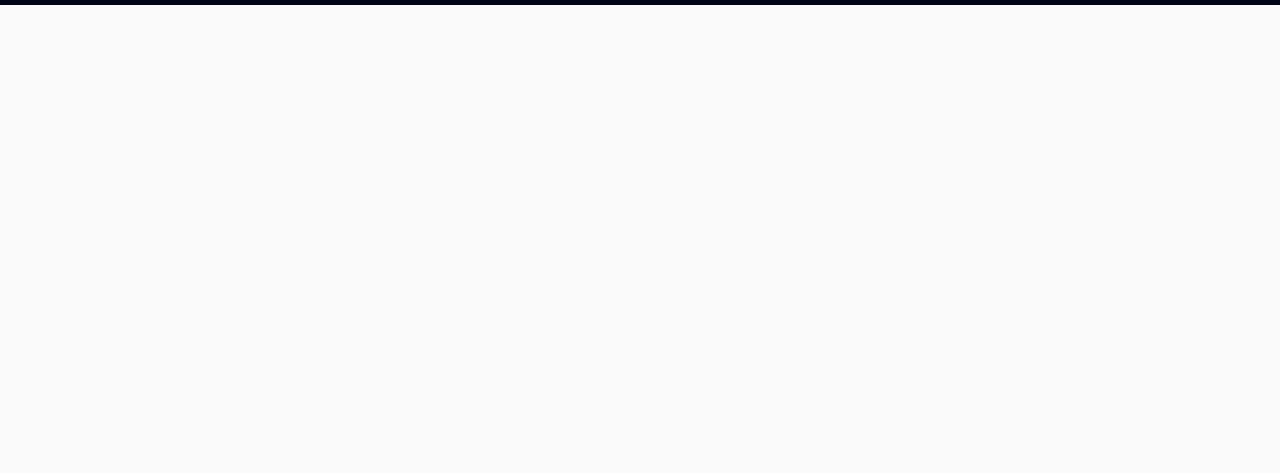
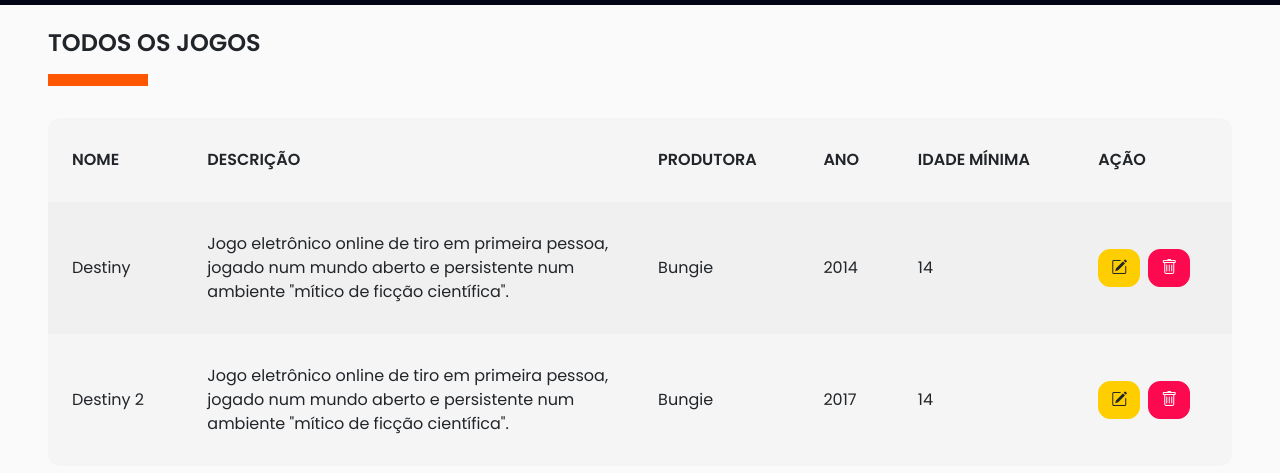
Before and after one commit to vinixiii/my-games-list, a website built with Vite: page frontend/src/index.html in a window 1280 px wide. Shown: the part 105-578 px from the top of the page. Built offline with nearby package versions, Linux system fonts and the light colour scheme.

Commit message:
feat(frontend): add boostrap-icons and create games table

```diff
--- a/frontend/package.json
+++ b/frontend/package.json
@@ -14,6 +14,7 @@
   "dependencies": {
     "@popperjs/core": "^2.11.8",
     "bootstrap": "^4.6.2",
+    "bootstrap-icons": "^1.11.2",
     "jquery": "^3.7.1"
   }
 }
--- a/frontend/src/index.html
+++ b/frontend/src/index.html
@@ -12,11 +12,6 @@
       href="https://fonts.googleapis.com/css2?family=Poppins:wght@400;500;600;700&display=swap"
       rel="stylesheet"
     />
-
-    <!-- <link
-      rel="stylesheet"
-      href="https://cdn.jsdelivr.net/npm/bootstrap-icons@1.11.2/font/bootstrap-icons.min.css"
-    /> -->
 
     <link href="./css/main.css" rel="stylesheet" />
 
@@ -62,6 +57,78 @@
       </nav>
     </header>
 
+    <main class="d-flex flex-column justify-content-center">
+      <div class="container pt-4 px-4 px-lg-5">
+        <h1 class="title">Todos os jogos</h1>
+
+        <div class="m-0 mt-3 divider"></div>
+
+        <section class="table-responsive-lg">
+          <table
+            id="gamesListTable"
+            class="table rounded table-striped table-borderless table-hover"
+          >
+            <thead>
+              <tr>
+                <th>Nome</th>
+                <th>Descrição</th>
+                <th>Produtora</th>
+                <th>Ano</th>
+                <th>Idade mínima</th>
+                <th>Ação</th>
+              </tr>
+            </thead>
+
+            <tbody>
+              <tr class="align-content-center">
+                <td>Destiny</td>
+                <td class="gameDescription">
+                  Jogo eletrônico online de tiro em primeira pessoa, jogado num
+                  mundo aberto e persistente num ambiente "mítico de ficção
+                  científica".
+                </td>
+                <td>Bungie</td>
+                <td>2014</td>
+                <td>14</td>
+                <td>
+                  <div class="d-flex">
+                    <button id="editButton" class="btn btn-secondary mr-2">
+                      <i class="bi bi-pencil-square"></i>
+                    </button>
+                    <button id="deleteButton" class="btn btn-danger">
+                      <i class="bi bi-trash"></i>
+                    </button>
+                  </div>
+                </td>
+              </tr>
+
+              <tr class="align-content-center">
+                <td>Destiny 2</td>
+                <td class="gameDescription">
+                  Jogo eletrônico online de tiro em primeira pessoa, jogado num
+                  mundo aberto e persistente num ambiente "mítico de ficção
+                  científica".
+                </td>
+                <td>Bungie</td>
+                <td>2017</td>
+                <td>14</td>
+                <td>
+                  <div class="d-flex">
+                    <button id="editButton" class="btn btn-secondary mr-2">
+                      <i class="bi bi-pencil-square"></i>
+                    </button>
+                    <button id="deleteButton" class="btn btn-danger">
+                      <i class="bi bi-trash"></i>
+                    </button>
+                  </div>
+                </td>
+              </tr>
+            </tbody>
+          </table>
+        </section>
+      </div>
+    </main>
+
     <script type="module" src="./js/main.js"></script>
   </body>
 </html>
--- a/frontend/src/js/main.js
+++ b/frontend/src/js/main.js
@@ -1 +1,2 @@
-import * as bootstrap from 'bootstrap';
+import 'bootstrap';
+import 'bootstrap-icons/font/bootstrap-icons.css';
--- a/frontend/src/scss/main.scss
+++ b/frontend/src/scss/main.scss
@@ -40,3 +40,46 @@
     width: 100%;
   }
 }
+
+.title {
+  text-transform: uppercase;
+  font-size: 1.5rem;
+  font-weight: 600;
+}
+
+.divider {
+  width: 6.25rem;
+  height: 0.75rem;
+  background-color: #fe5601;
+  margin-bottom: 2rem !important;
+}
+
+.container {
+  max-width: 1440px;
+}
+
+.table thead th {
+  text-transform: uppercase;
+  vertical-align: middle;
+}
+
+.table tbody td {
+  vertical-align: middle;
+}
+
+.table th,
+.table td {
+  padding: 1.875rem 1.5rem;
+}
+
+.table tr:last-child td:first-child {
+  border-bottom-left-radius: 0.75rem;
+}
+
+.table tr:last-child td:last-child {
+  border-bottom-right-radius: 0.75rem;
+}
+
+tbody tr td.gameDescription {
+  max-width: 400px;
+}
```
Also changed, not shown: frontend/src/css/main.css, 2 other files.
